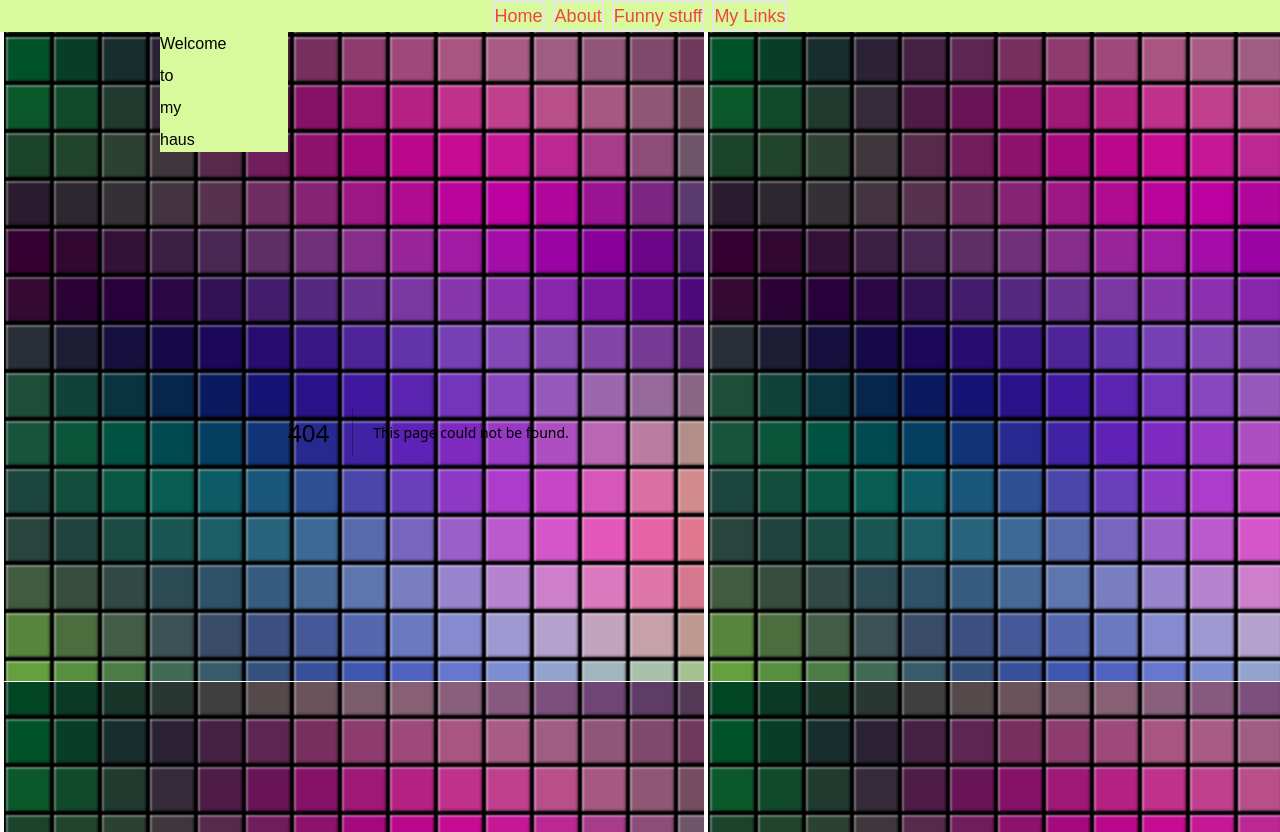
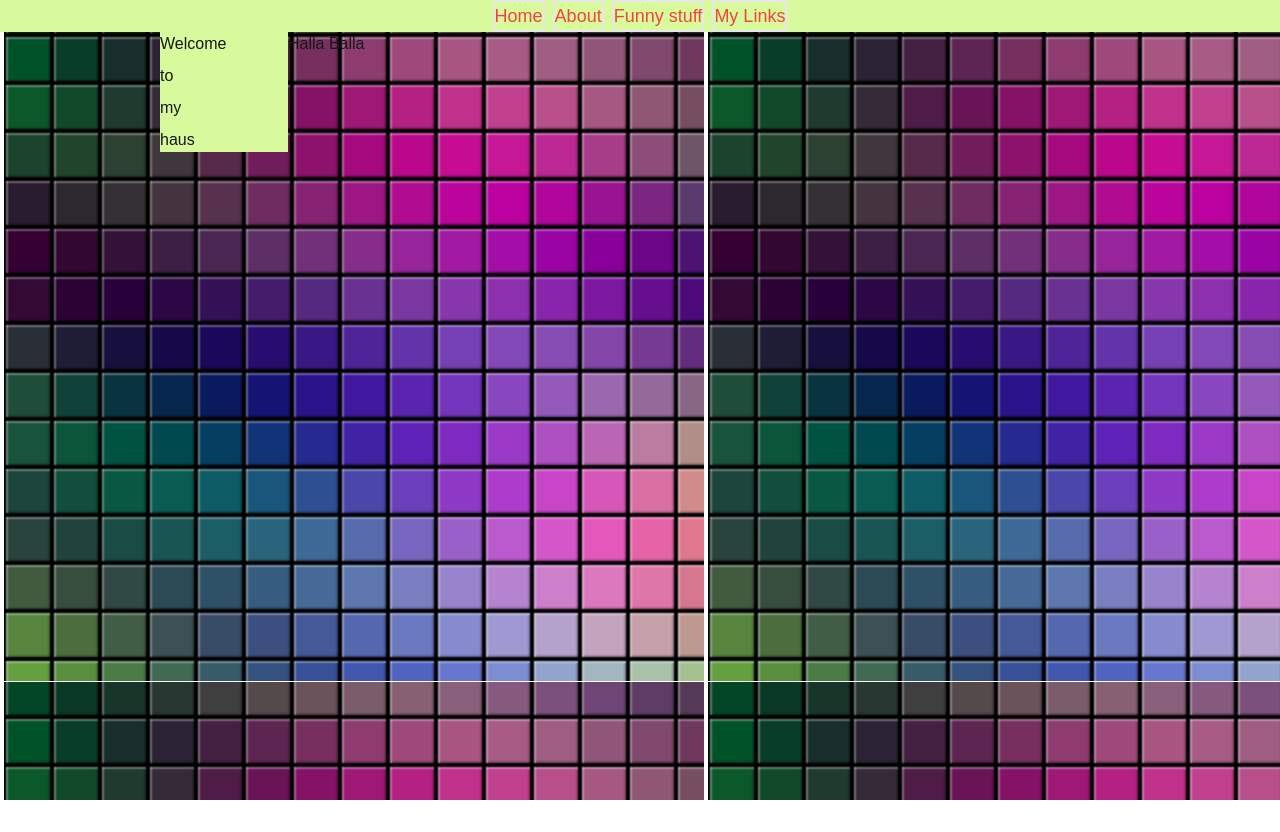
Before and after one commit to Kvernhaug/homepage, a Next.js app: page /mylinks in a window 1280 px wide. Before the commit this address had no page. After the commit the page ends 800 px from the top, so only its background shows below. Built offline with nearby package versions, Linux system fonts and the light colour scheme.

Commit message:
merge pull

```diff
--- /dev/null
+++ b/src/app/mylinks/page.tsx
@@ -0,0 +1,9 @@
+
+
+export default function MyLinks() {
+    return (
+      <div>
+        Halla Balla
+      </div>
+    );
+  }
```
